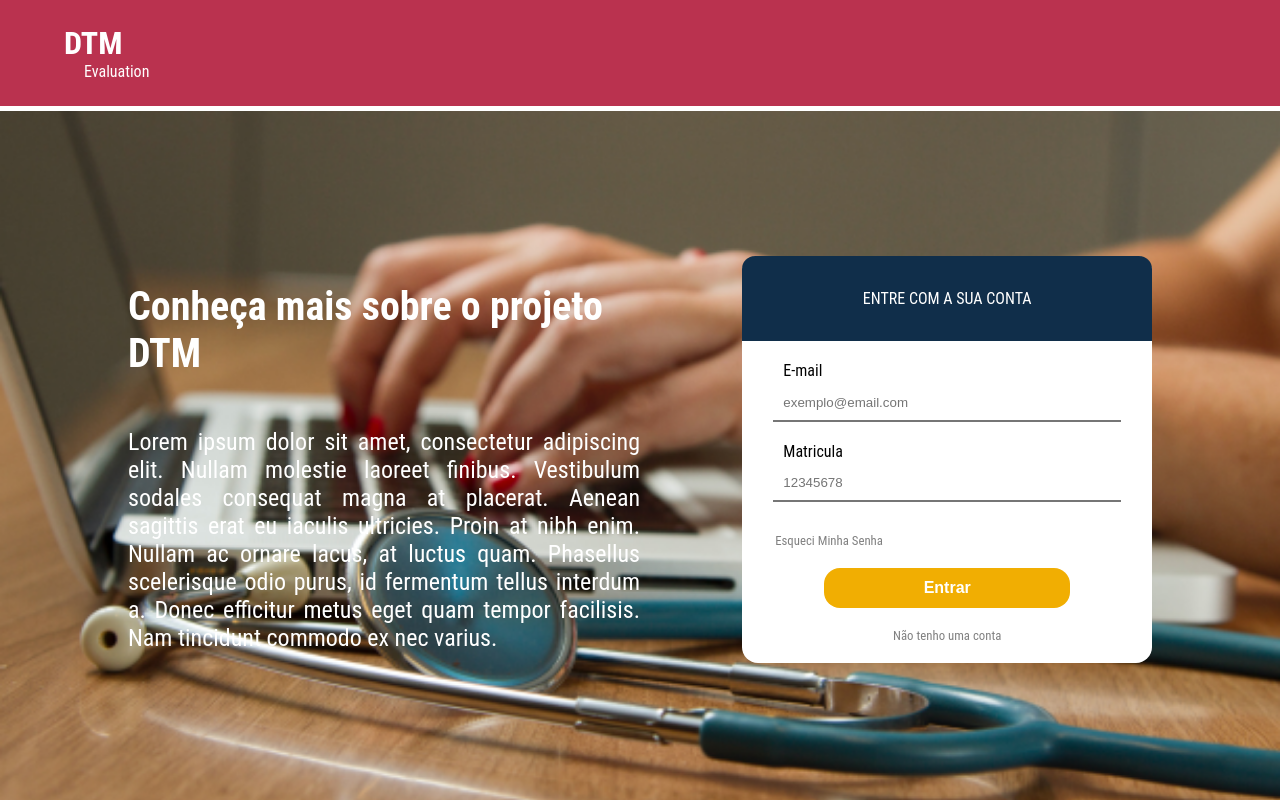
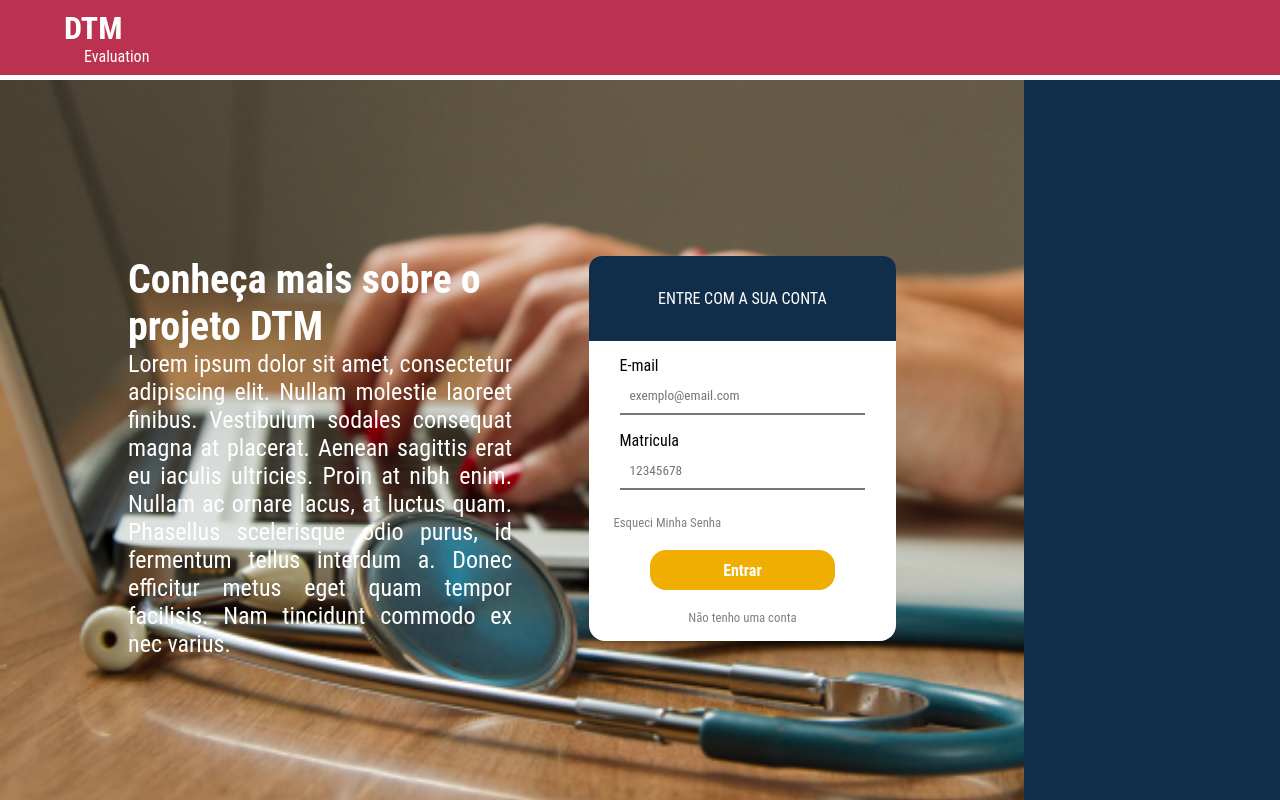
Before and after one commit to Elielson68/DTM, a React (Create React App) app in the folder front-end/: page / in a window 1280 px wide. Built offline with nearby package versions, Linux system fonts and the light colour scheme.

Commit message:
altered glabal styles

```diff
--- a/front-end/src/App.tsx
+++ b/front-end/src/App.tsx
@@ -1,12 +1,12 @@
 import React from "react";
-import GlobalStyle from './globalStyles';
+import GlobalStyle from "./globalStyles";
 import Routes from "./routes";
 
 const App: React.FC = () => (
-    <>
-        <GlobalStyle />
-        <Routes />
-    </>
+  <>
+    <Routes />
+    <GlobalStyle />
+  </>
 );
 
 export default App;
--- a/front-end/src/globalStyles.ts
+++ b/front-end/src/globalStyles.ts
@@ -1,14 +1,20 @@
 import { createGlobalStyle } from "styled-components";
 
 const GlobalStyle = createGlobalStyle`
-  html, body {
-    width: 100vw;
-    height: 100vh;
-  }
-  body {
+  * {
     margin: 0;
     padding: 0;
+    outline: 0;
+    box-sizing: border-box;
     font-family: 'Roboto Condensed', sans-serif;
+  }
+
+  #root{
+    background: #102e4a;
+    width: 100vw;
+    max-width: 100vw;
+    height: 100vh;
+    max-height: 100vh;
   }
 `;
 
```
